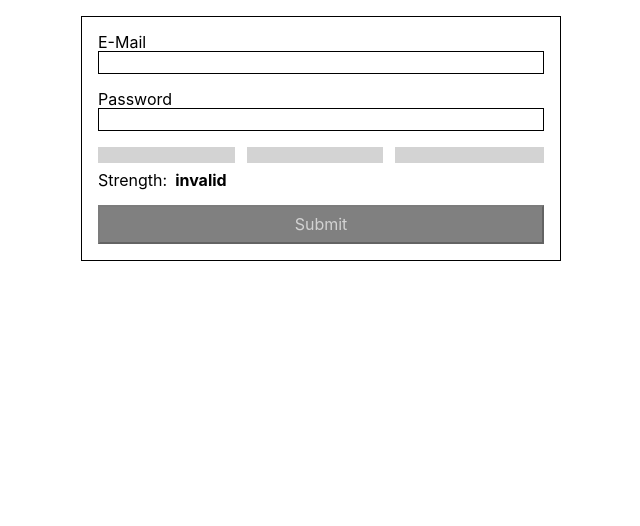
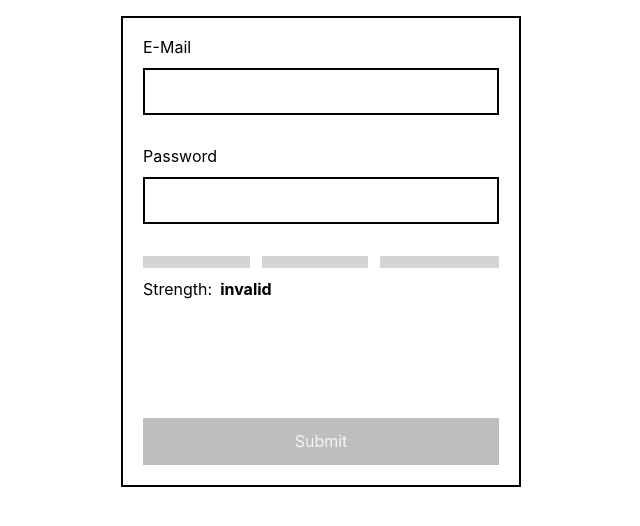
Before and after one commit to maurer2/formsache, a React (Create React App) app: page / in a window 1280 px wide. Shown: the top 526 px of the page, without its empty margins (319-959 px from the left). Built offline with nearby package versions, Linux system fonts and the light colour scheme.

Commit message:
Added style fixes

```diff
--- a/src/App.js
+++ b/src/App.js
@@ -84,7 +84,7 @@ function App() {
         <FormEntry
           label='Password'
           name='password'
-          type='text'
+          type='password'
           value={password}
           handleChange={handlePasswordChange}
           isValid={passwordIsValid}
--- a/src/App.module.scss
+++ b/src/App.module.scss
@@ -1,9 +1,9 @@
 .form {
   position: relative;
   margin: auto;
-  padding: 1rem;
-  border: 1px solid black;
-  max-width: 480px;
+  padding: 1.25rem;
+  border: 2px solid black;
+  max-width: 400px;
 }
 
 .formRow {
@@ -16,14 +16,14 @@
 
 .formButton {
   display: block;
-  padding: 0.5rem 1rem;
+  padding: 0.75rem 1rem;
   width: 100%;
+  border: 2px solid black;
   background: black;
-  color: #fff;
+  color: #d4d4d4;
   text-align: center;
 }
 
 .formButtonIsDisabled {
-  background: gray;
-  color: lightgray;
+  opacity: 0.25;
 }
--- a/src/FormEntry/FormEntry.js
+++ b/src/FormEntry/FormEntry.js
@@ -2,7 +2,7 @@ import React from 'react';
 import PropTypes from 'prop-types';
 import styles from './FormEntry.module.scss';
 
-const FormEntry = ({label, name, value, type, handleChange, isValid})=> (
+const FormEntry = ({ label, name, value, type, handleChange, isValid }) => (
   <div className={`${styles.formEntry} ${isValid ? '' : styles.formEntryIsInvalid} `}>
     <label className={styles.formLabel} htmlFor={name}>
       {label}
--- a/src/FormEntry/FormEntry.module.scss
+++ b/src/FormEntry/FormEntry.module.scss
@@ -1,26 +1,31 @@
 .formEntry {
   display: flex;
-  margin-bottom: 1rem;
+  margin-bottom: 2rem;
   flex-direction: column;
-  color: black;
 }
 
 .formLabel {
   display: flex;
+  margin-bottom: 0.75rem;
 }
 
 .formField {
-  border: 1px solid black;
+  padding: 0.75rem 1rem;
+  width: 100%;
+  min-width: 0;
+  border: 2px solid black;
+  outline-offset: -1px;
 }
 
 .formEntryIsInvalid {
-  color: red;
+  color: #de313f;
 
   .formLabel:after {
     content: '\00d7';
     margin-left: auto;
-    font-size: 1rem;
+    font-size: 1.15rem;
     font-weight: bold;
+    line-height: 1;
   }
 
   .formField {
--- a/src/Meter/Meter.js
+++ b/src/Meter/Meter.js
@@ -5,10 +5,10 @@ import style from './Meter.module.scss';
 const Meter = ({ min, max, value }) => {
   const translations = {
     0: 'invalid',
-    1: 'bad',
-    2: 'middle',
-    3: 'good',
-    4: 'good',
+    1: 'weak',
+    2: 'average',
+    3: 'strong',
+    4: 'strong',
   };
 
   const showDescription = Object.prototype.hasOwnProperty.call(translations, value);
@@ -18,7 +18,7 @@ const Meter = ({ min, max, value }) => {
       <meter className={style.meter} min={min} max={max} value={value} />
       { showDescription && (
         <dl className={style.description}>
-          <dt className={style.key}>Strength: </dt>
+          <dt className={style.key}>Strength:</dt>
           <dd className={style.value}>{translations[value]}</dd>
         </dl>
       )}
--- a/src/Meter/Meter.module.scss
+++ b/src/Meter/Meter.module.scss
@@ -24,16 +24,16 @@
 }
 
 $meter-background: #fff;
-$step-background: lightgray;
-$step-foreground: red;
+$step-background: #d4d4d4;
+$step-foreground: #de313f;
 $step-spacing: 0.75rem;
 $number-of-gradients: 3;
 
 .meter {
   position: relative;
-  margin-bottom: 0.5rem;
+  margin-bottom: 0.75rem;
   width: 100%;
-  height: 1rem;
+  height: 0.75rem;
   background: $step-background;
   z-index: 1;
 
@@ -82,7 +82,8 @@ $number-of-gradients: 3;
 
 .description {
   display: flex;
-  margin: 0 0 1rem 0;
+  margin: 0 0 7.5rem 0;
+  flex-wrap: wrap;
 }
 
 .key {
```
